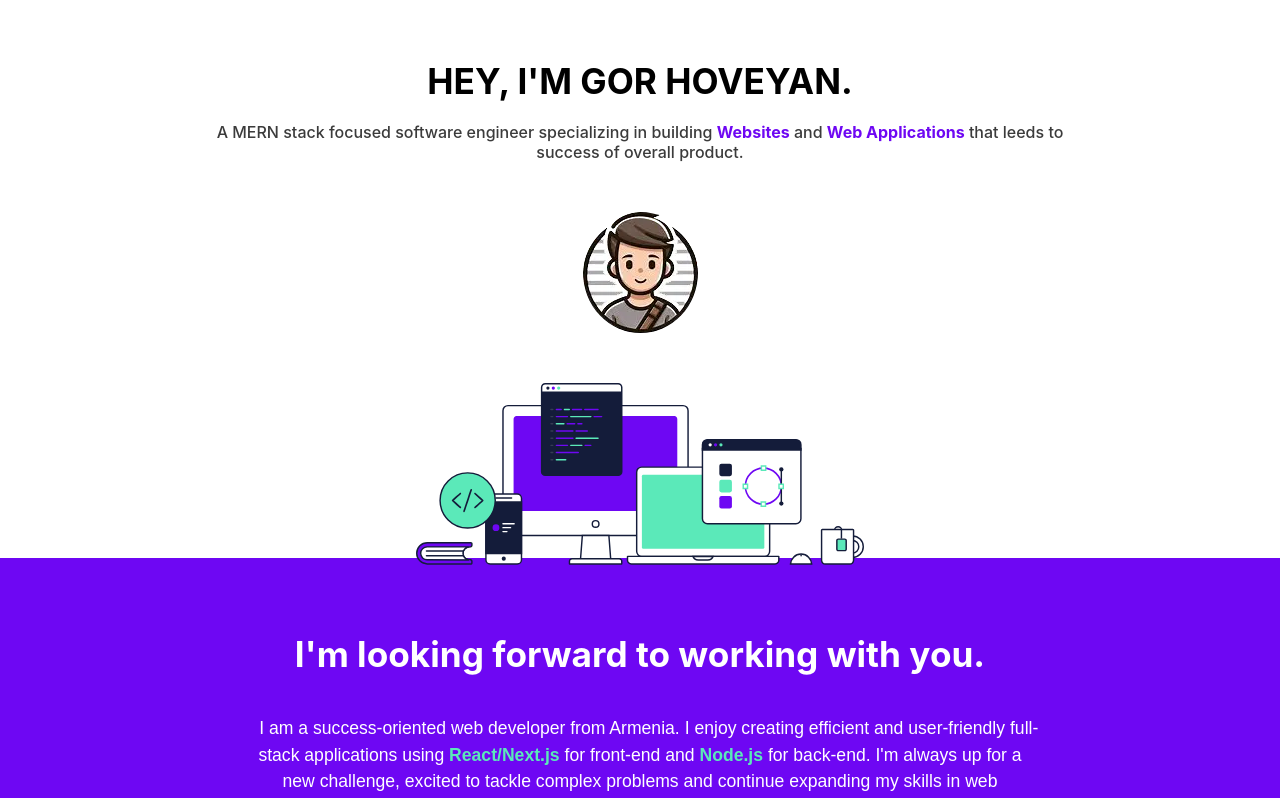
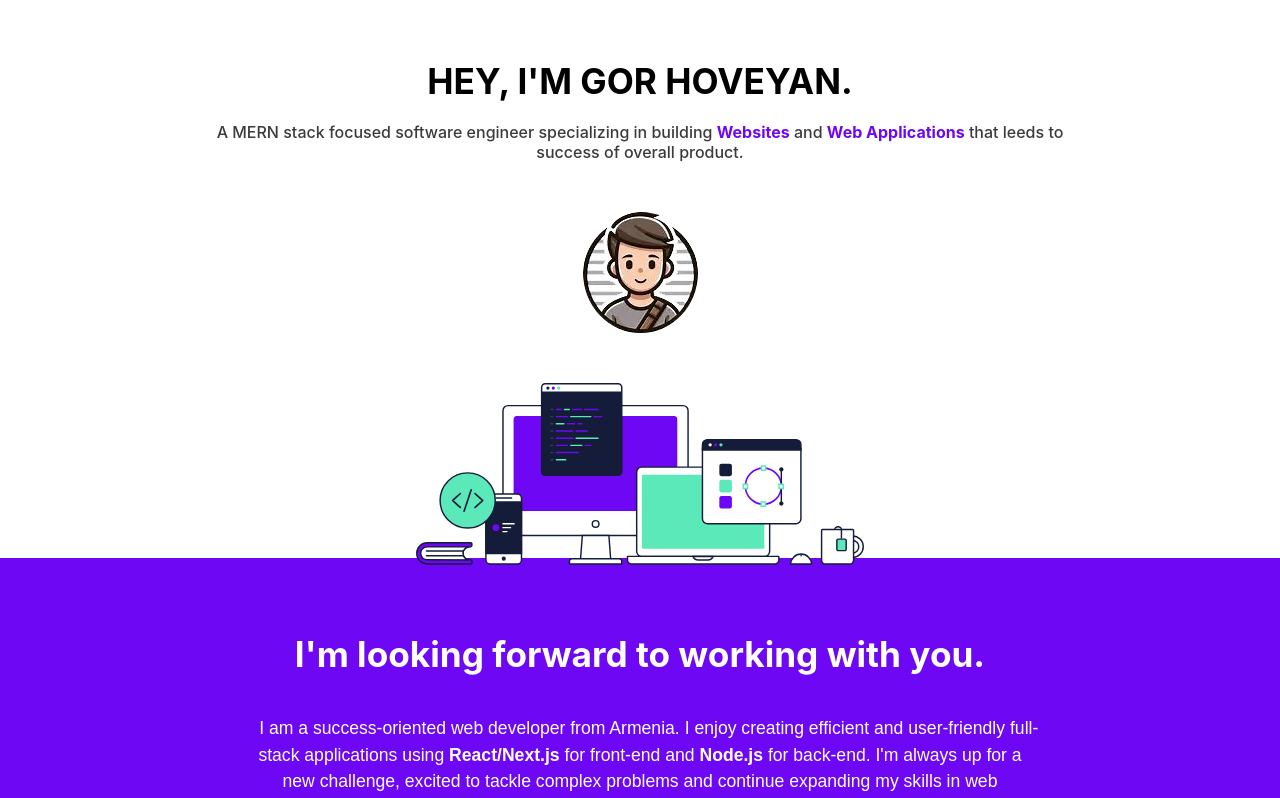
Before and after one commit to Gor-Hoveyan/Gor-Hoveyan.github.io, a React (Create React App) app: page / in a window 1280 px wide. Shown: the top 798 px of the page. Built offline with nearby package versions, Linux system fonts and the light colour scheme; a web font is replaced by a local one.

Commit message:
UI improvements in about section

```diff
--- a/src/components/about/About.jsx
+++ b/src/components/about/About.jsx
@@ -54,8 +54,8 @@ export default function About() {
       <section className={styles.content}>
         I am a success-oriented web developer from Armenia. I enjoy creating
         efficient and user-friendly full-stack applications using{" "}
-        <strong style={{ color: "#5BE9B9" }}>React/Next.js</strong> for
-        front-end and <strong style={{ color: "#5BE9B9" }}>Node.js</strong> for
+        <strong>React/Next.js</strong> for
+        front-end and <strong>Node.js</strong> for
         back-end. I'm always up for a new challenge, excited to tackle complex
         problems and continue expanding my skills in web development.
       </section>
```
